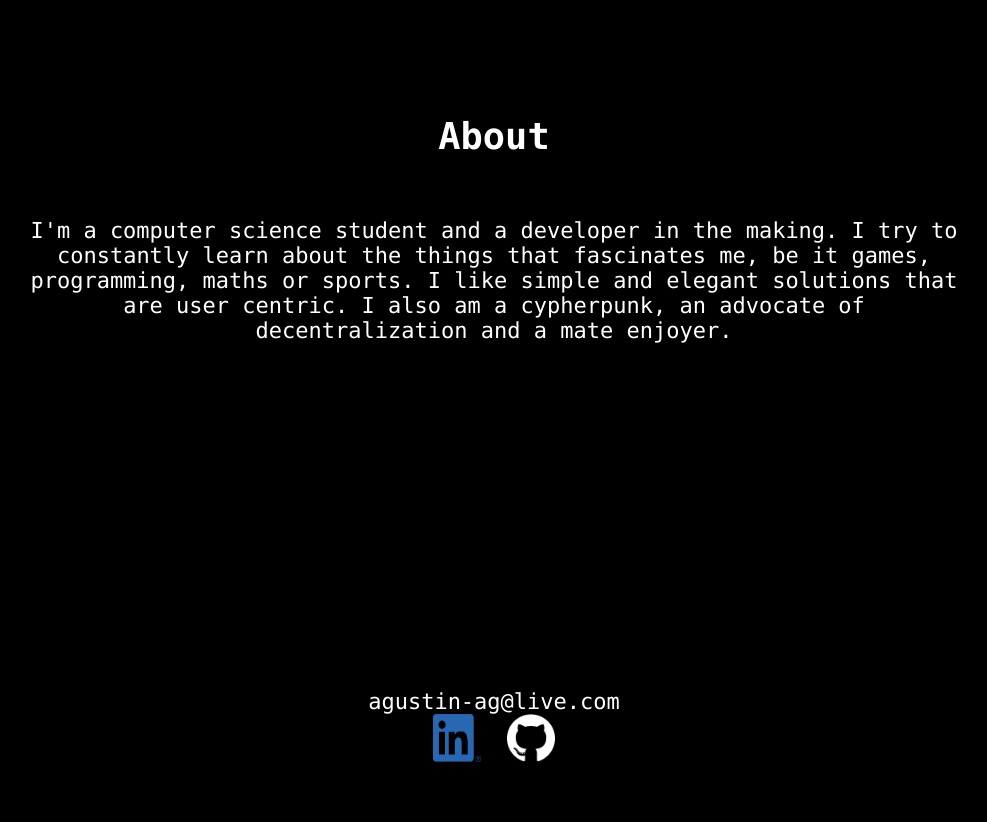
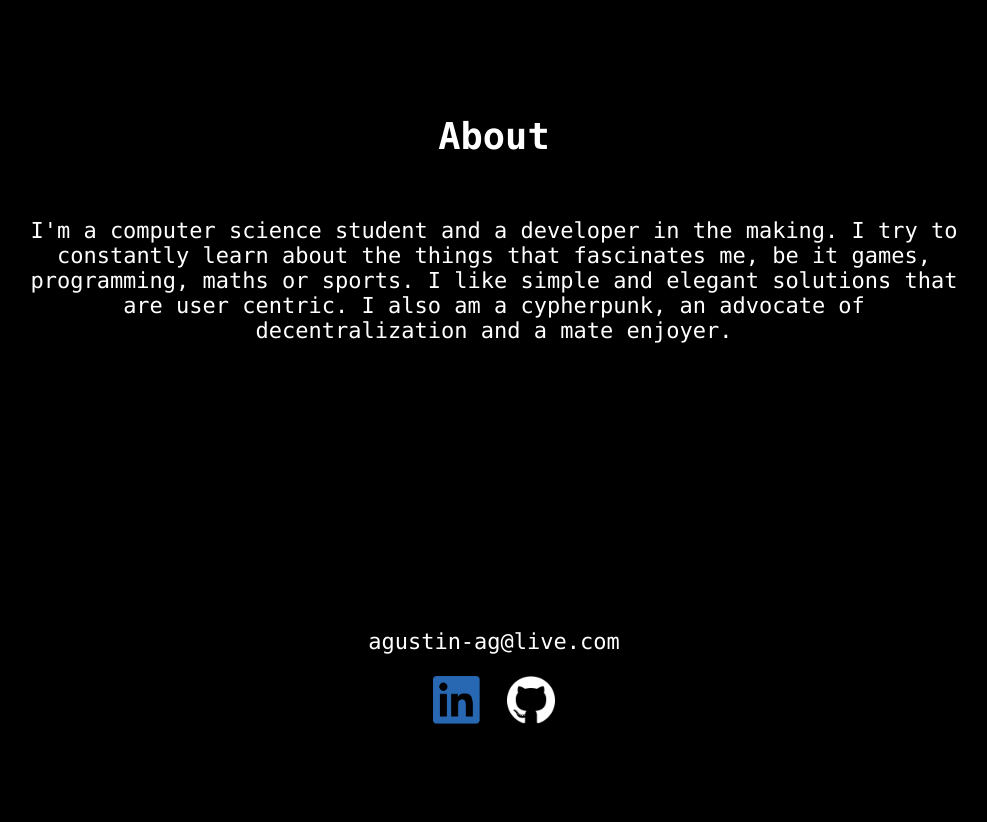
Before and after one commit to Nythero/Website, a plain HTML site: page index.html in a window 1280 px wide. Shown: the part 3371-4193 px from the top of the page, without its empty margins (146-1133 px from the left). After the commit the page ends 4155 px from the top, so only its background shows below. Drawn offline with Linux system fonts and the light colour scheme.

Commit message:
Satisfecho 2

```diff
--- a/css/style.css
+++ b/css/style.css
@@ -128,12 +128,12 @@ body[data-dark="false"] .contentSection a:hover {
   color: #333333ff;
   transition: color 0.25s;}
 
-.contentSection a:hover {
+#content a:hover {
   color: #b3b3b3ff;
   transition: color 0.25s;
 }
 
-.contentSection a {
+#content a {
   transition: color 0.25s;
 }
 
@@ -149,14 +149,19 @@ body[data-dark="false"] .contentSection a:hover {
   border-radius: 50%;
 }
 
-#linkedinLink {
+#links #linkedinLink {
   background-image: url("../img/LI-In-Bug.png");
+  background-size: 55px 48px;
 }
 
 footer {
   display: grid;
   justify-content: center;
-  padding: 60px 0;
+  padding-bottom: 60px;
+}
+
+footer p {
+  margin-bottom: revert;
 }
 
 footer #links {
@@ -164,7 +169,7 @@ footer #links {
   justify-content: center;
 }
 
-footer a {
+#links a {
   display: flex;
   height: 48px;
   width: 48px;
--- a/index.html
+++ b/index.html
@@ -103,12 +103,17 @@
 	    I'm a computer science student and a developer in the making.
 	    I try to constantly learn about the things that fascinates me, be it games, programming, maths or sports.
 	    I like simple and elegant solutions that are user centric.
-	    I also am a <a href="https://nakamotoinstitute.org/cypherpunk-manifesto/">cypherpunk</a>, an advocate of decentralization and a <a>mate</a> enjoyer.
+	    I also am a
+	    <a href="https://nakamotoinstitute.org/cypherpunk-manifesto/">cypherpunk</a>,
+	    an advocate of decentralization and a
+	    <a href="https://en.wikipedia.org/wiki/Mate_(drink)">mate</a> enjoyer.
 	  </p>
         </div>
         <footer>
 	  <p id="email">
-	    agustin-ag@live.com
+	    <a href="mailto:agustin-ag@live.com">
+	      agustin-ag@live.com
+	    </a>
 	  </p>
 	  <div id="links">
 	    <a id="linkedinLink" href="https://www.linkedin.com/in/agustinag/">
```
